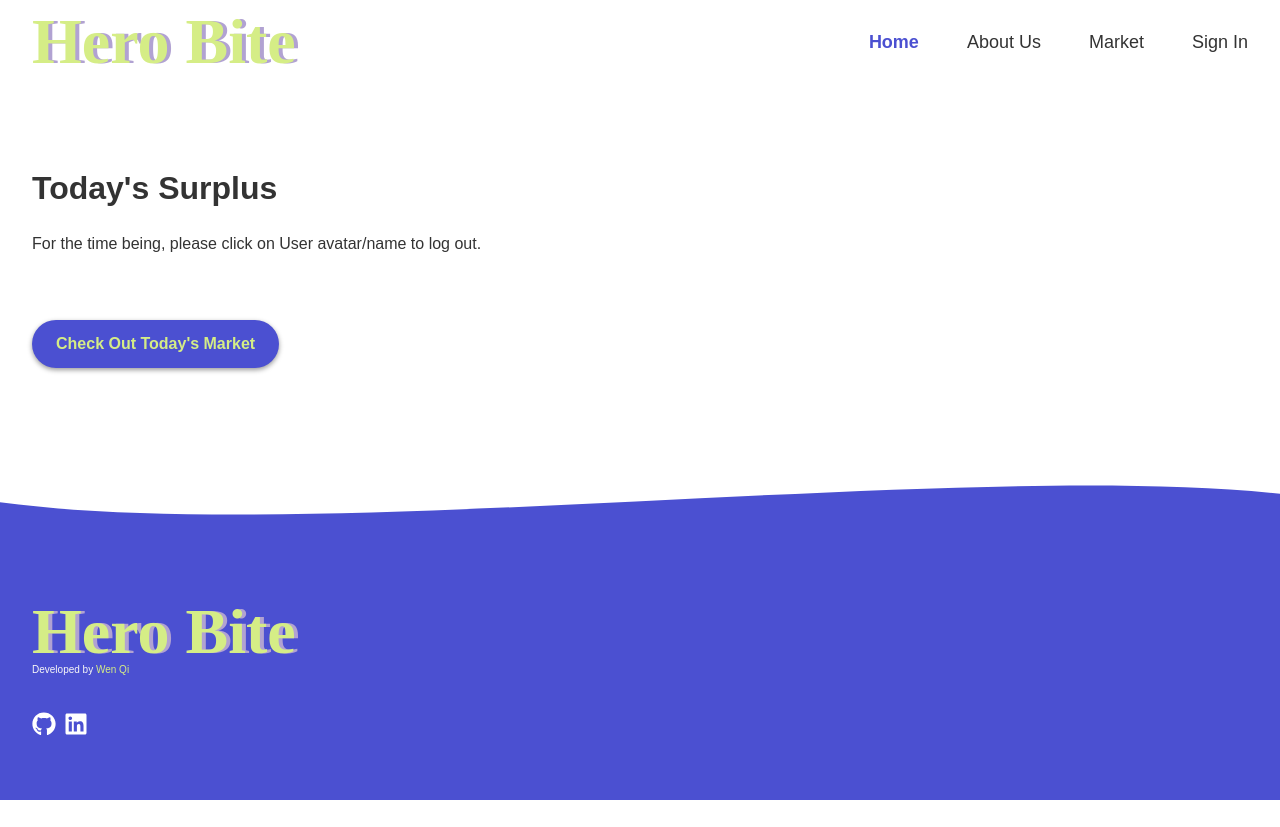
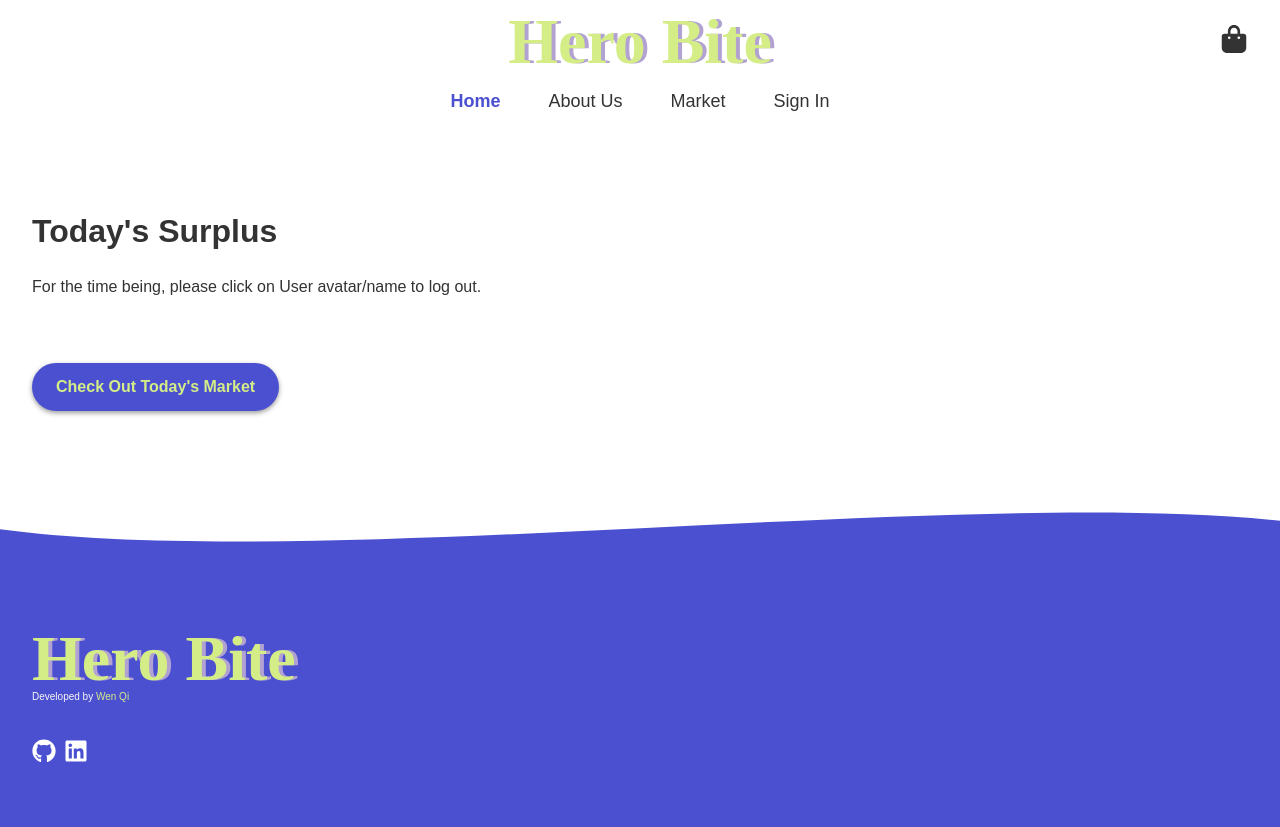
Before and after one commit to shaan98kho/herobite, a Next.js app: page / in a window 1280 px wide. Before the commit the page ends 800 px from the top, so only its background shows below. Built offline with nearby package versions, Linux system fonts and the light colour scheme; no server answers; a web font is replaced by a local one.

Commit message:
chore(ui): polish header and navbar UI, add cart badge and metadata icons
- fixed minor typos across components

- updated navbar toggle behavior for smoother UX

- added user name and cart icons to metadata area in header

- displayed item count badge on cart icon if cart has items

```diff
--- a/src/app/globals.css
+++ b/src/app/globals.css
@@ -61,42 +61,59 @@ a:not(svg) {
   font-size: 14px;
 }
 
+header {
+  background: var(--white);
+}
+
 .navbar {
-  background: var(--white);
-  padding: 12px 32px;
+  padding: 12px 16px;
   font-size: 18px;
   max-width: 1440px;
   width: 100%;
   margin: 0 auto;
 }
 
-.navbar > a:not(.logo),
-.navbar > button {
+.navbar a:not(.logo),
+.navbar button {
   color: var(--black);
   transition: all ease-in-out 0.2s;
 }
 
-.nav-panel > a,
+.nav-panel a,
 .nav-panel svg {
   color: var(--black);
   transition: all ease-in-out 0.2s;
 }
 
-.navbar > a:not(.logo):hover,
-.nav-panel > a:hover,
+.navbar a:not(.logo):hover,
+.nav-panel a:hover,
 .nav-panel svg:hover  {
   color: var(--secondary);
   font-weight: 700;
 }
 
-.navbar > a.active,
-.nav-panel > a.active {
+.navbar a.active,
+.nav-panel a.active {
   color: var(--primary);
 }
 
-.user-icon {
-  width: 32px;
-  height: 32px;
+.badge {
+  width: fit-content;
+  padding: 0 4px;
+  background: var(--secondary);
+  border-radius: 50%;
+  display: flex;
+  justify-content: center;
+  font-size: 13px;
+  right: -7px;
+  top: -2px;
+  font-weight: bold;
+}
+
+.user-icon,
+.navbar-icon {
+  width: 28px;
+  height: 28px;
 
   > svg {
     width: 100%;
@@ -108,14 +125,13 @@ a:not(svg) {
   color: var(--accent);
   font-family: 'Sedgwick Ave Display', cursive;
   text-shadow: 4px 0 var(--secondary);
-  font-size: 48px;
+  font-size: 42px;
   font-weight: 700;
-  width: fit-content;
 }
 
 .nav-panel {
   background: var(--white);
-  padding: 64px 32px;
+  padding: 64px 16px;
 }
 
 footer {
@@ -250,7 +266,7 @@ main {
   cursor: pointer;
 
   >svg {
-    width: 24px;
+    width: 18px;
     height: 100%;
   }
 }
@@ -322,10 +338,10 @@ main {
 .market {
   display: flex;
   flex-direction: column;
+  padding: 12px 16px;
 }
 
 .search-panel {
-  padding: 20px 32px;
   position: relative;
 
   >input {
@@ -351,8 +367,8 @@ main {
 
   >svg {
     position: absolute;
-    left: 32px;
-    top: 22px;
+    left: 0;
+    top: 0;
     width: 22px;
     height: 22px;
   }
@@ -439,7 +455,7 @@ main {
 
 .card-metadata {
   display: flex;
-  gap: 16px;
+  gap: 4px 16px;
   margin-top: auto;
   flex-wrap: wrap;
 
@@ -559,13 +575,27 @@ main {
   }
 }
 
+@media only screen and (min-width: 460px) {
+  .logo {
+    font-size: 48px;
+  }
+}
+
 @media only screen and (min-width: 910px) {
+  .navbar {
+    padding: 12px 32px;
+  }
+
   .logo {
     font-size: 64px;
   }
 
   .market-bottom {
     flex-direction: row;
+  }
+
+  .market {
+    padding: 20px 32px;
   }
 
   .card-wrap {
--- a/src/app/layout.tsx
+++ b/src/app/layout.tsx
@@ -1,4 +1,5 @@
 import NavBar from "@/components/Navbar"
+import Link from "next/link"
 import "./globals.css"
 import Footer from "@/components/Footer"
 import ReactQueryProvider from "@/components/ReactQueryProvider"
@@ -14,7 +15,7 @@ export default function RootLayout({
       <body>
         <div className="flex flex-col min-h-screen w-full">
           <ReactQueryProvider>
-            <header>
+            <header className="sticky top-0 z-1">
               <NavBar />
             </header>
             <main className="pb-20">
--- a/src/app/market/components/ClientMarket.tsx
+++ b/src/app/market/components/ClientMarket.tsx
@@ -86,7 +86,7 @@ export default function Marketplace() {
     return (
         <div className="market">
             <SearchBar searchText={searchText} setSearchText={setSearchText} />
-            <div className="market-bottom flex items-start gap-[10px] py-5 px-8">
+            <div className="market-bottom flex items-start gap-[10px] py-5">
                 {width && width > 910
                     ? <FilterPanel
                             filters={filters}
--- a/src/app/market/components/FoodCard.tsx
+++ b/src/app/market/components/FoodCard.tsx
@@ -6,7 +6,7 @@ import { Food } from "@/store/types"
 import useWindowSize from "@/hooks/useWindowSize"
 import { useImagePreloader } from "@/hooks/useImagePreloader"
 import { FaImages } from "react-icons/fa"
-import { IoCart } from "react-icons/io5"
+import { FaBagShopping } from "react-icons/fa6"
 import { FiLoader } from "react-icons/fi"
 
 export default function FoodCard({
@@ -42,12 +42,12 @@ export default function FoodCard({
                     <div className="card-content">
                         <p>{description}</p>
                     </div>
-                    <div className="card-metadata">s
+                    <div className="card-metadata pt-8">
                         {tags?.map(tag => <span key={tag}>{tag}</span>)}
                     </div>
                 </>
             }
-            <button className="btn gap-2" onClick={handleCart}><IoCart /><span>Add to card</span></button>
+            <button className="btn gap-2 mt-auto" onClick={handleCart}><FaBagShopping className="pb-1"/><span>Add to bag</span></button>
         </div>
     </>)
 }
--- a/src/components/Navbar.tsx
+++ b/src/components/Navbar.tsx
@@ -13,12 +13,14 @@ import { useStore } from "@/store/useStore"
 
 import { IoMenuOutline, IoClose } from "react-icons/io5"
 import { FaUserCircle } from "react-icons/fa"
+import { FaBagShopping } from "react-icons/fa6"
 
 export default function NavBar() {
     const { width } = useWindowSize()
     const [isPanelOpen, setIsPanelOpen] = useState(false)
     const currentUser = useStore(s => s.user)
     const signOut = useStore(s => s.logout)
+    const cart = useStore(s => s.cart)
 
 
     const handleTogglePanel = () => {
@@ -31,7 +33,7 @@ export default function NavBar() {
 
     const path = usePathname()
 
-    const userIcon = currentUser && <button className="cursor-pointer flex items-center flex-row-reverse gap-[10px]" onClick={signOut}><div className="user-icon"><FaUserCircle /></div><span>{currentUser.name}</span></button>
+    const userIcon = currentUser && <button className={`cursor-pointer flex items-center flex-row-reverse gap-[10px] ${width && width > 910 ? "" : ""}`} onClick={signOut}><div className="user-icon"><FaUserCircle /></div><span>{currentUser.name}</span></button>
 
 
     const ref = useRef<HTMLDivElement>(null)
@@ -47,20 +49,26 @@ export default function NavBar() {
     }
 
     return <>
-        <nav className="navbar flex gap-12 items-center justify-end">
-            <Link href="/" className="logo mr-auto cursor-pointer leading-[60px]">Hero Bite</Link>
+        <nav className={`navbar relative`}>
+            <Link href="/" className={`logo cursor-pointer leading-[60px] flex w-full justify-center items-center ${width && width > 910 ? "pb-4" : ""}`}>Hero Bite</Link>
+            <div className="navbar-metadata flex items-center gap-2 absolute top-[25px] right-[32px]">
+                {(width && width > 910) && userIcon}
+                <div className="relative">
+                    {(cart && cart.quantity > 0 ) ?? <div className="badge absolute">{cart?.quantity}</div>}
+                    <div className="navbar-icon"><FaBagShopping /></div>
+                </div>
+            </div>
 
-            {width && width < 910
-            ? (<button className="w-9 h-9" onClick={handleTogglePanel}><IoMenuOutline className="w-full h-full cursor-pointer" /></button>)
-            : navElements()
-            }
+            <div className="flex gap-12 items-center justify-center">
+                {width && width < 910
+                    ? (<button className="w-9 h-9 absolute top-[19px] left-[16px]" onClick={handleTogglePanel}><IoMenuOutline className="w-full h-full cursor-pointer" /></button>)
+                    : navElements()}
+            </div>
 
-            {width && width > 910 && userIcon}
-            {/* {currentUser && <span onClick={signOut} className="cursor-pointer">Sign Out</span>} */}
         </nav>
         {width && width < 910 && (
-            <div ref={ref} className={`nav-panel fixed top-0 right-0 w-[80%] h-full z-[1] transition-transform duration-300 ease-out transform flex items-center justify-start flex-col gap-8 ${isPanelOpen ? "translate-x-0" : "translate-x-full"}`}>
-                <button className="w-9 h-9 absolute right-8 top-[18px]" onClick={handleTogglePanel}><IoClose className="w-full h-full cursor-pointer" /></button>
+            <div ref={ref} className={`nav-panel fixed top-0 left-0 w-[70%] h-full z-[1] transition-transform duration-300 ease-out transform flex items-center justify-start flex-col gap-8 ${isPanelOpen ? "translate-x-0" : "-translate-x-full"}`}>
+                <button className="w-9 h-9 absolute left-4 top-[18px]" onClick={handleTogglePanel}><IoClose className="w-full h-full cursor-pointer" /></button>
                 {navElements()}
                 {userIcon}
             </div>
```
